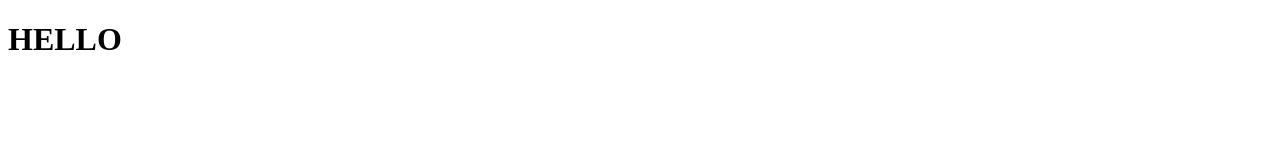
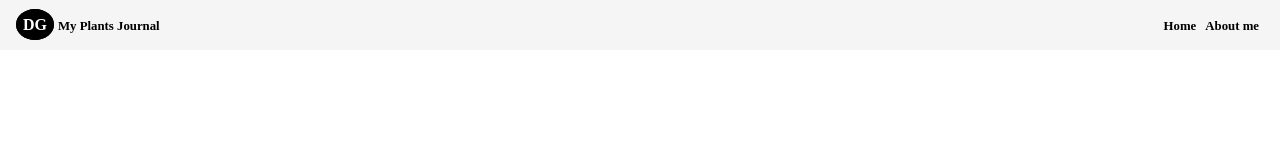
Before and after one commit to DanieleLG90/learning-journal, a plain HTML site: page aboutPage/about.html in a window 1280 px wide. Drawn offline with Linux system fonts and the light colour scheme.

Commit message:
building aboutme page

```diff
--- /dev/null
+++ b/aboutPage/about.css
@@ -0,0 +1,58 @@
+*{
+    margin: 0;
+    padding: 0;
+}
+
+body{
+    /*
+    min-height: 320px;
+    max-width: 480px;
+    */
+    min-height: 100dvh;
+    margin: 0 auto;
+}
+/*===HEADER===*/
+header{
+    background-color: whitesmoke;
+    width: 100%;
+    box-sizing: border-box;
+    display: flex;
+    justify-content: space-between;
+    padding: 1em 1em;
+}
+
+.header-logo{
+    margin: auto 0;
+
+}
+.logo,
+.title{
+    display:inline;
+}
+
+.logo{
+    font-size: 1rem;
+    color: white;
+    background-color: black;
+    padding: 5px;
+    border: 2px solid black;
+    border-radius: 50%;
+}
+
+.title{
+    font-size: 0.8rem;
+}
+
+.header-link{
+    margin: auto 0;
+    margin-left: auto;
+}
+
+.header-link a{
+    margin-right: 5px;
+    text-decoration: none;
+    color: black;
+    font-size: 0.8rem;
+    font-weight: 550;
+}
+/*=== ===*/
--- a/aboutPage/about.html
+++ b/aboutPage/about.html
@@ -3,9 +3,19 @@
 <head>
     <meta charset="UTF-8">
     <meta name="viewport" content="width=device-width, initial-scale=1.0">
+    <link rel="stylesheet" href="about.css">
     <title>About me</title>
 </head>
 <body>
-    <h1>HELLO</h1>
+    <header>
+        <div class="header-logo">
+            <h2 class="logo">DG</h2>
+            <h2 class="title">My Plants Journal</h2>
+        </div>
+        <div class="header-link">
+            <a class="home-link" href=".../index.html">Home</a>
+            <a class="about-link" href="aboutPage/about.html">About me</a>
+        </div>
+    </header>
 </body>
 </html>
```
